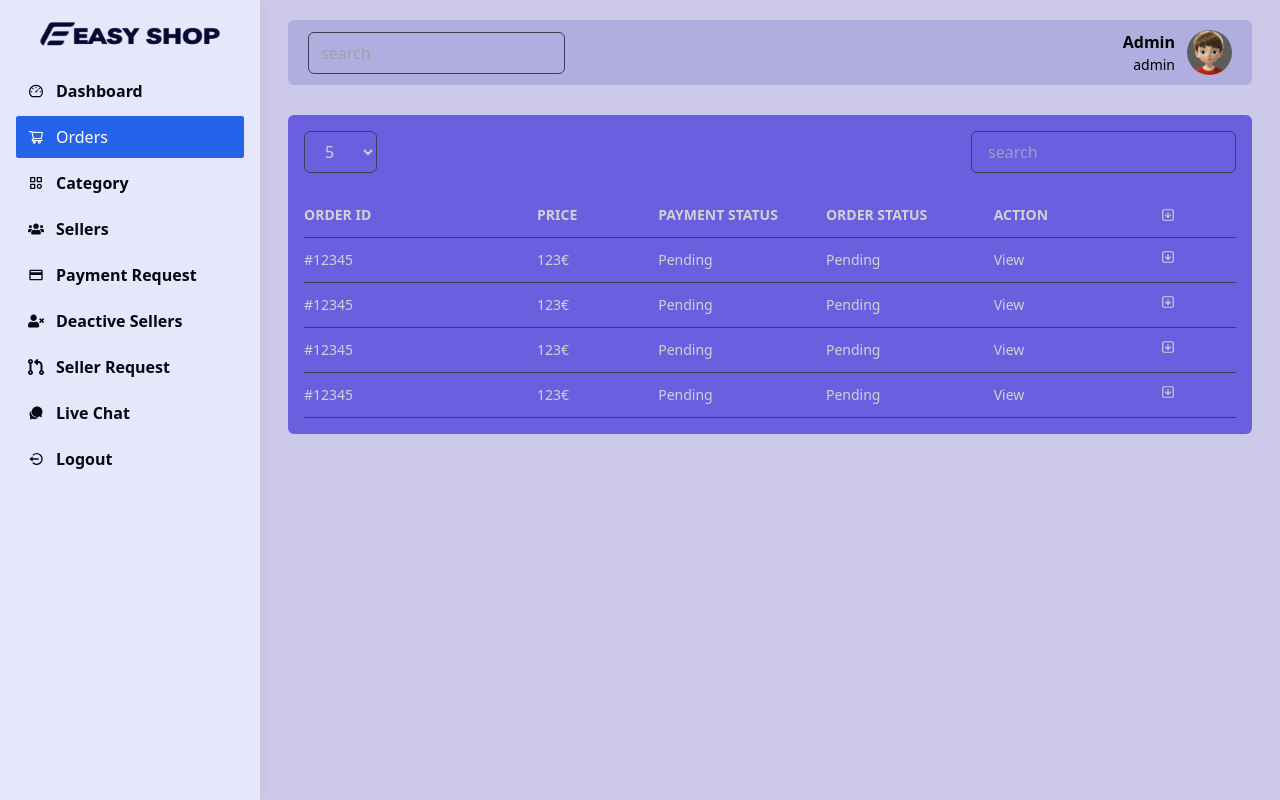
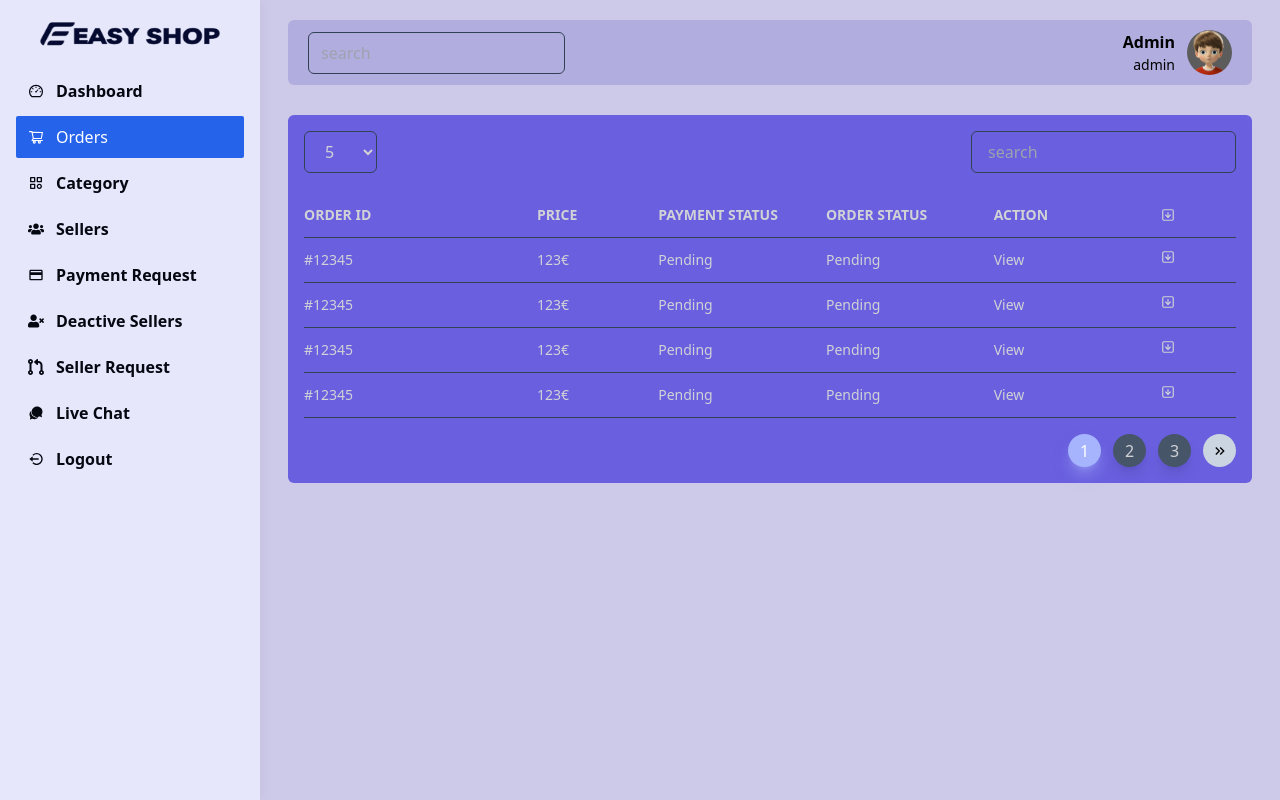
Before and after one commit to TomiSar/e-commerce-application, a React (Create React App) app in the folder dashboard/: page /admin/dashboard/orders in a window 1280 px wide. Built offline with nearby package versions, Linux system fonts and the light colour scheme.

Commit message:
Added pagination for Orders page.

```diff
--- /dev/null
+++ b/dashboard/src/views/Pagination.jsx
@@ -0,0 +1,70 @@
+import React from 'react';
+import {
+  MdOutlineKeyboardDoubleArrowLeft,
+  MdOutlineKeyboardDoubleArrowRight,
+} from 'react-icons/md';
+
+const Pagination = ({
+  pageNumber,
+  setPageNumber,
+  totalItem,
+  itemsPerPage,
+  showItem,
+}) => {
+  let totalPage = Math.ceil(totalItem / itemsPerPage);
+  let startPage = pageNumber;
+
+  if (totalPage - pageNumber <= showItem) {
+    startPage = totalPage - showItem;
+  }
+  let endPage = startPage < 0 ? showItem : showItem + startPage;
+
+  if (startPage <= 0) {
+    startPage = 1;
+  }
+
+  const createButton = () => {
+    const buttons = [];
+
+    for (let i = startPage; i < endPage; i++) {
+      buttons.push(
+        <li
+          key={i}
+          className={` ${
+            pageNumber === i
+              ? 'bg-indigo-300 shadow-lg shadow-indigo-300/50 text-white'
+              : 'bg-slate-600 hover:bg-indigo-400 shadow-lg hover:shadow-indigo-500/50 hover:text-white text-[#d0d2d6]'
+          } w-[33px] h-[33px] rounded-full flex justify-center items-center cursor-pointer `}
+          onClick={() => setPageNumber(i)}
+        >
+          {i}
+        </li>
+      );
+    }
+    return buttons;
+  };
+
+  return (
+    <ul className='flex gap-3'>
+      {pageNumber > 1 && (
+        <li
+          className='w-[33px] h-[33px] rounded-full flex justify-center items-center bg-slate-300 text-[#000000] cursor-pointer'
+          onClick={() => setPageNumber(pageNumber - 1)}
+        >
+          <MdOutlineKeyboardDoubleArrowLeft />
+        </li>
+      )}
+      {createButton()}
+      {pageNumber < totalPage && (
+        <li
+          className='w-[33px] h-[33px] rounded-full flex justify-center items-center bg-slate-300 text-[#000000] cursor-pointer'
+          onClick={() => setPageNumber(pageNumber + 1)}
+        >
+          <MdOutlineKeyboardDoubleArrowRight />
+        </li>
+      )}
+    </ul>
+  );
+};
+
+export default Pagination;
--- a/dashboard/src/views/admin/Orders.jsx
+++ b/dashboard/src/views/admin/Orders.jsx
@@ -1,6 +1,7 @@
 import React, { useState } from 'react';
 import { LuSquareArrowDown } from 'react-icons/lu';
 import { Link } from 'react-router-dom';
+import Pagination from '../Pagination';
 
 const Orders = () => {
   const [currentPage, setCurrentPage] = useState(1);
@@ -219,6 +220,17 @@ const Orders = () => {
             </div>
           </div>
         </div>
+
+        {/* Pagination */}
+        <div className='w-full flex justify-end mt-4 bottom-4 right-4'>
+          <Pagination
+            pageNumber={currentPage}
+            setPageNumber={setCurrentPage}
+            totalItem={50}
+            itemsPerPage={itemsPerPage}
+            showItem={3}
+          />
+        </div>
       </div>
     </div>
   );
```
